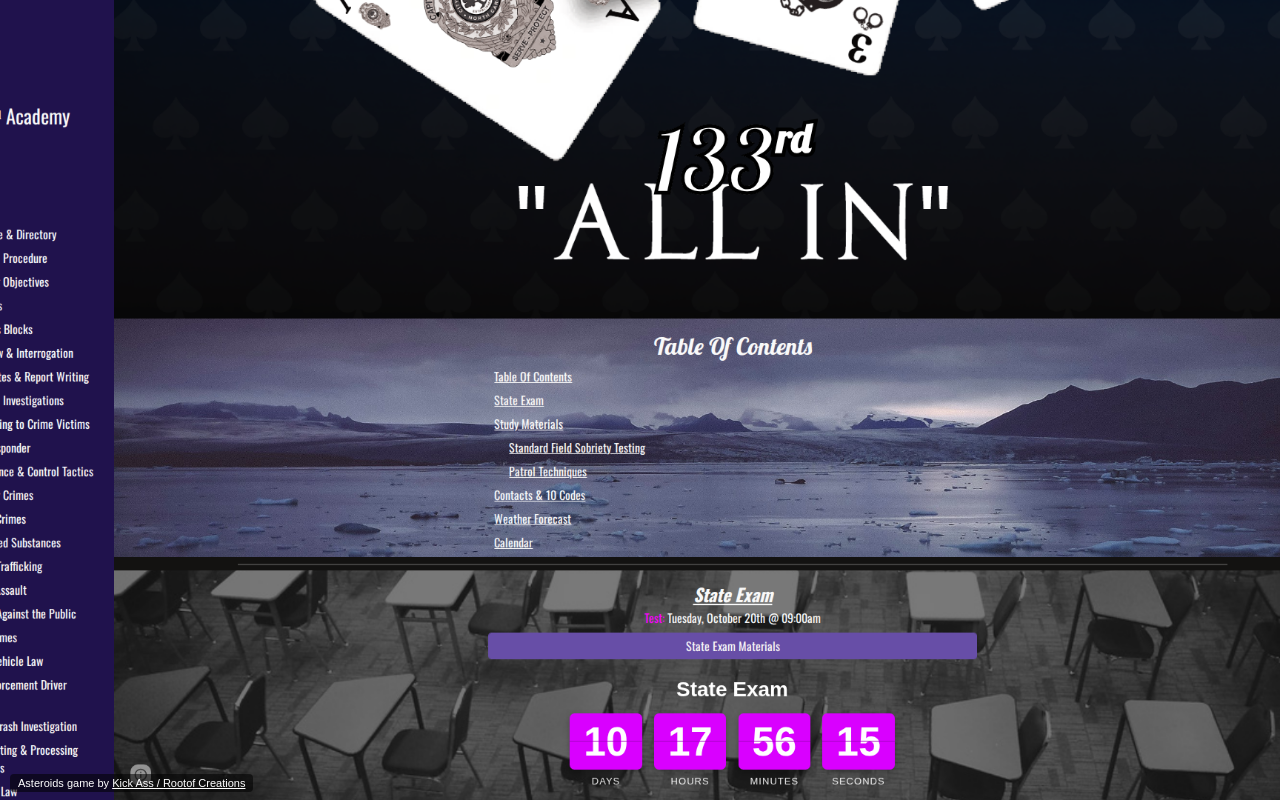
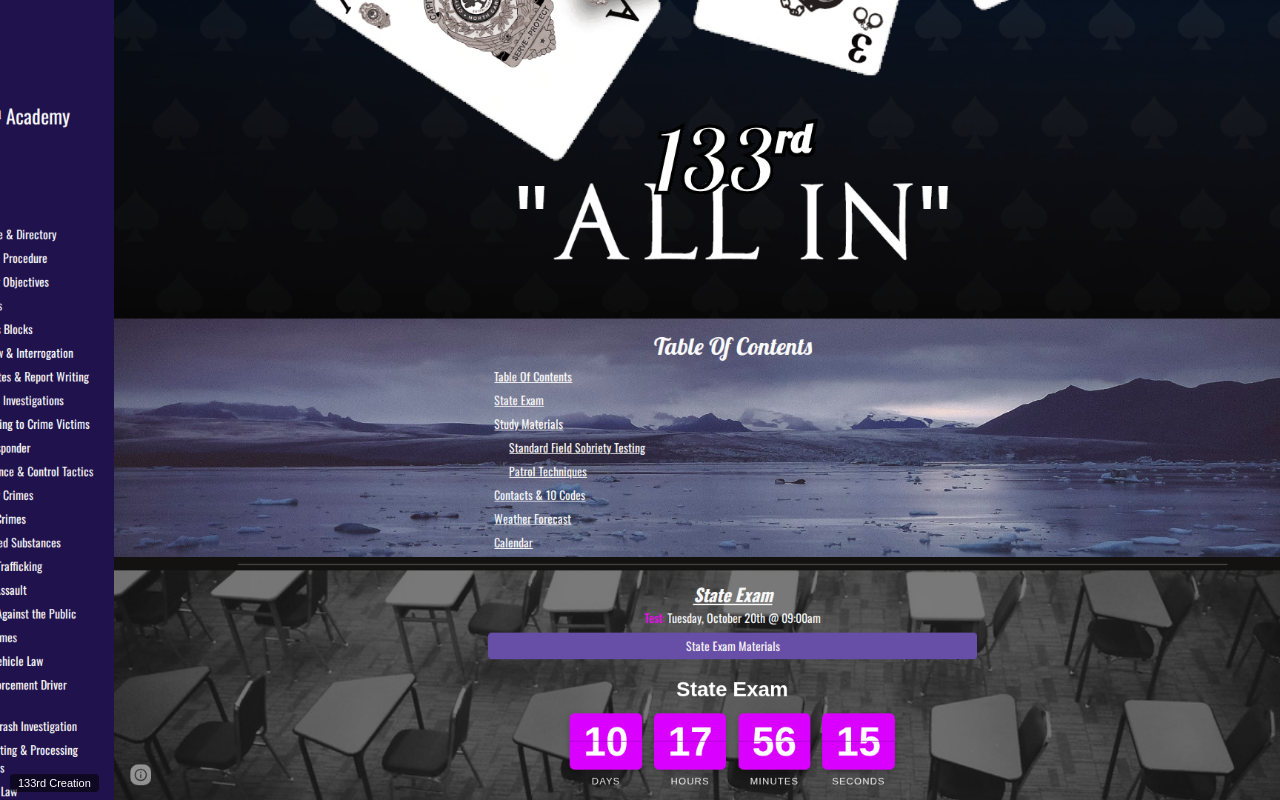
Before and after one commit to Dale5593/asteroids-game, a plain HTML site: page index.html in a window 1280 px wide. Drawn offline with Linux system fonts and the light colour scheme.

Commit message:
Update index.html

```diff
--- a/index.html
+++ b/index.html
@@ -69,7 +69,12 @@
 <body>
 <div id="gear" title="Click me">&#9881;&#xFE0E;</div>
 <div id="gearMsg">Pop-up blocked. Allow pop-ups for this site, then click again.</div>
-<div id="shotCredit">Asteroids game by <a href="http://kickassapp.com" target="_blank">Kick Ass / Rootof Creations</a></div>
+<!--
+  Built on the Asteroids bookmarklet by Kick Ass / Rootof Creations HB
+  (http://kickassapp.com, https://github.com/erkie/erkie.github.com),
+  used under its zlib-style license. Customized for the 133rd Academy.
+-->
+<div id="shotCredit">133rd Creation</div>
 <div id="stage">
   <h1>Destroy This Page!</h1>
   <p id="hint" style="font-size: 20px;">🚀 Press an arrow key or the space bar to start</p>
@@ -82,7 +87,7 @@
   <p>Edit this text to put whatever you want people to blast apart.</p>
 
   <p style="font-size: 12px; color: #888; margin-top: 32px;">
-    Asteroids game by <a href="http://kickassapp.com" target="_blank">Kick Ass / Rootof Creations</a>
+    133rd Creation
   </p>
 </div>
 
```
